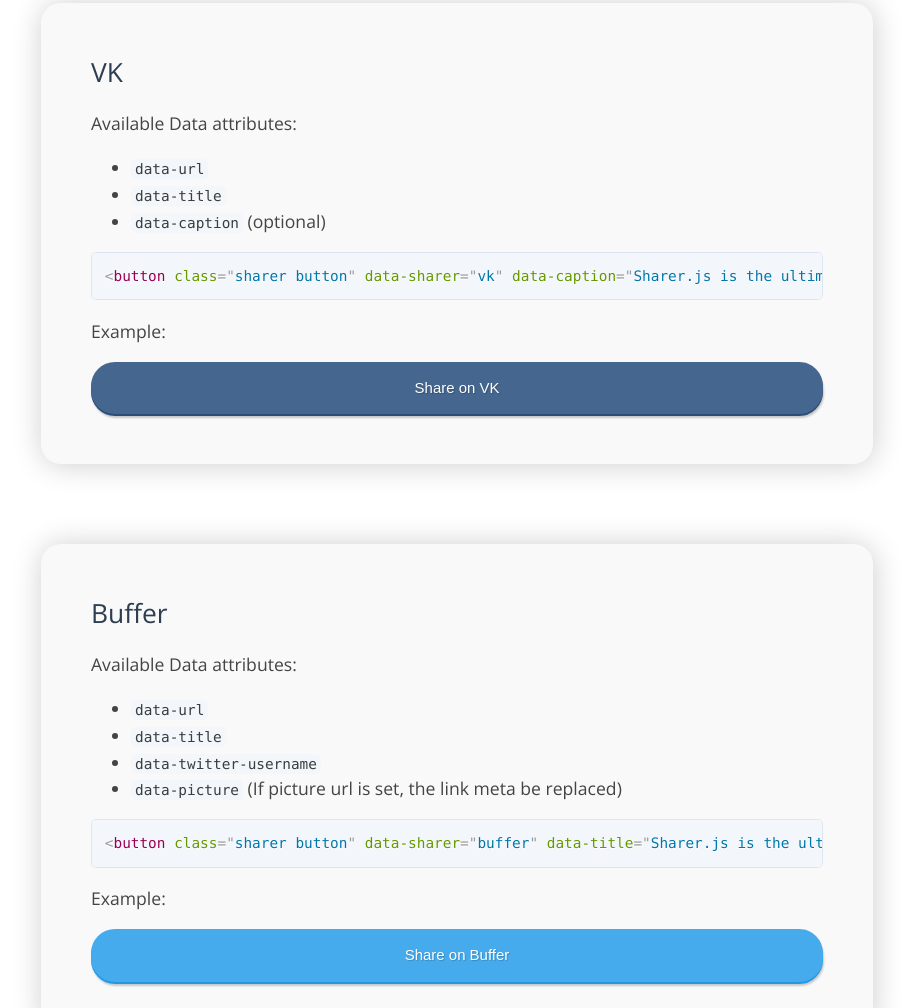
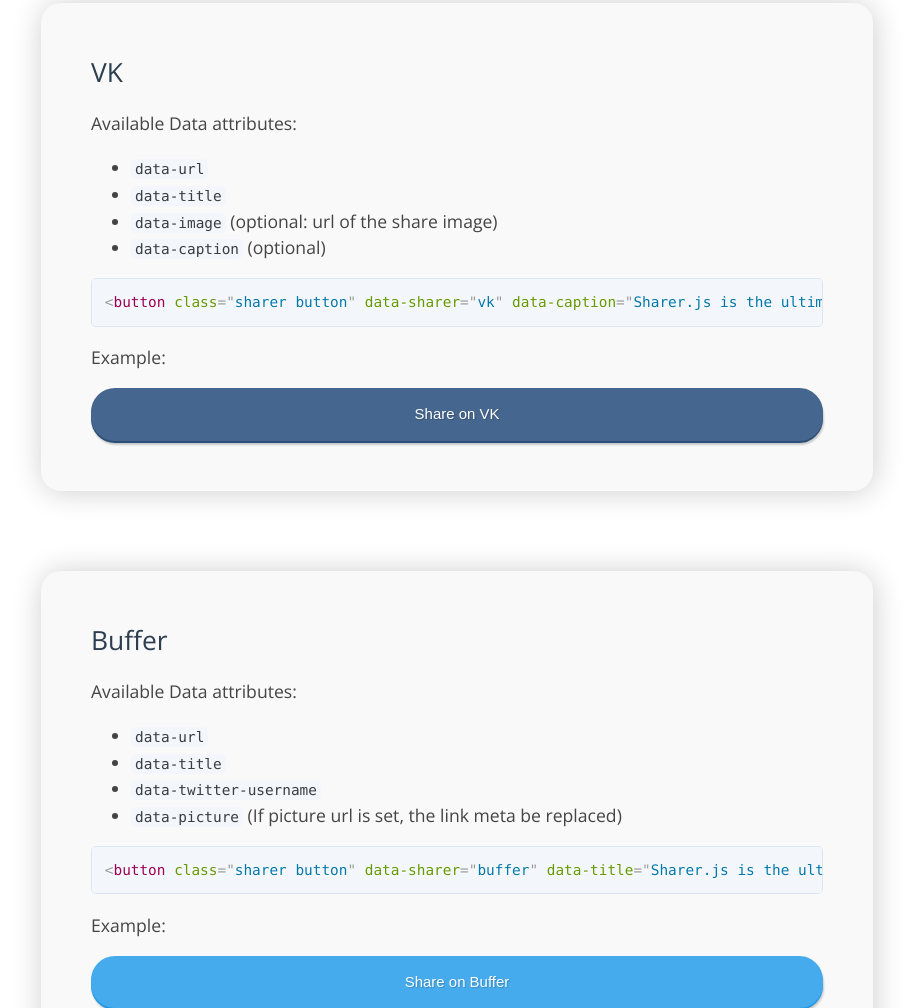
Before and after one commit to ellisonleao/sharer.js, a plain HTML site: page index.html in a window 1280 px wide. Shown: the part 8228-9236 px from the top of the page, without its empty margins (183-1098 px from the left). Drawn offline with nearby package versions, Linux system fonts and the light colour scheme.

Commit message:
update vk docs

```diff
--- a/index.html
+++ b/index.html
@@ -351,6 +351,7 @@
                 <ul>
                     <li><code>data-url</code></li>
                     <li><code>data-title</code></li>
+                    <li><code>data-image</code> (optional: url of the share image)</li>
                     <li><code>data-caption</code> (optional)</li>
                 </ul>
 
```
